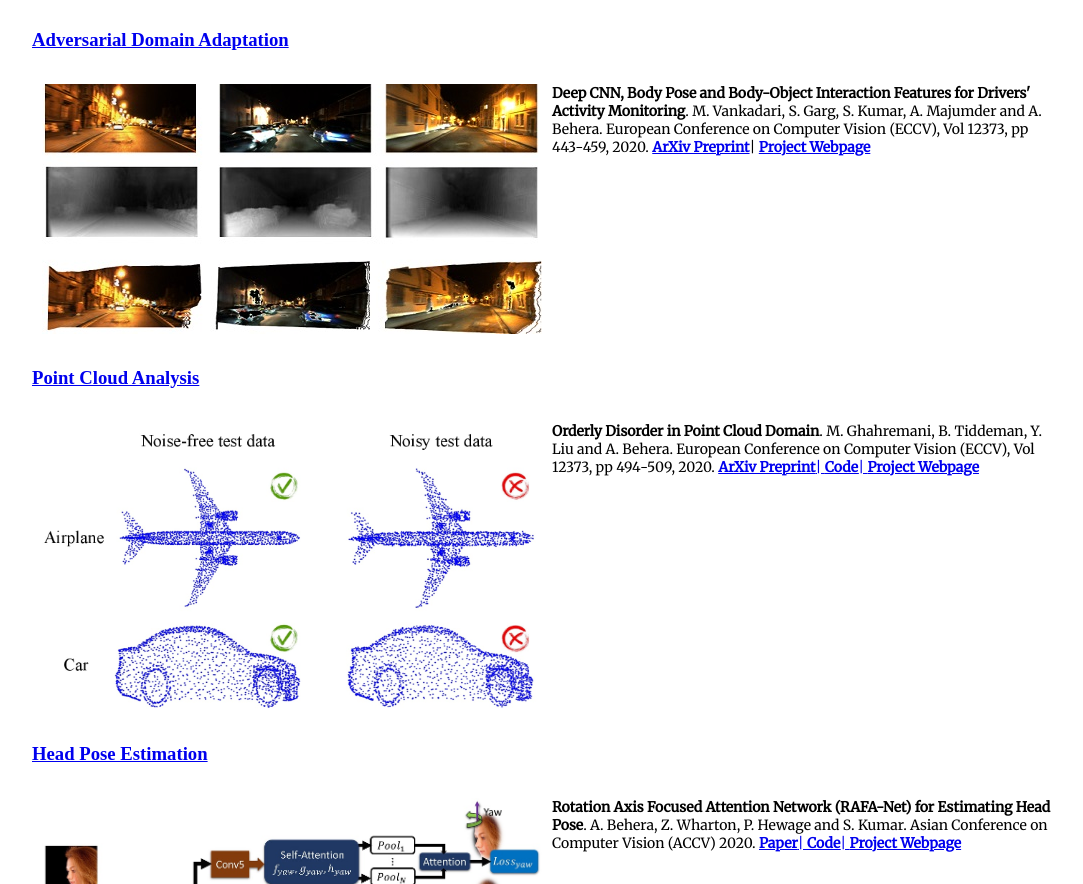
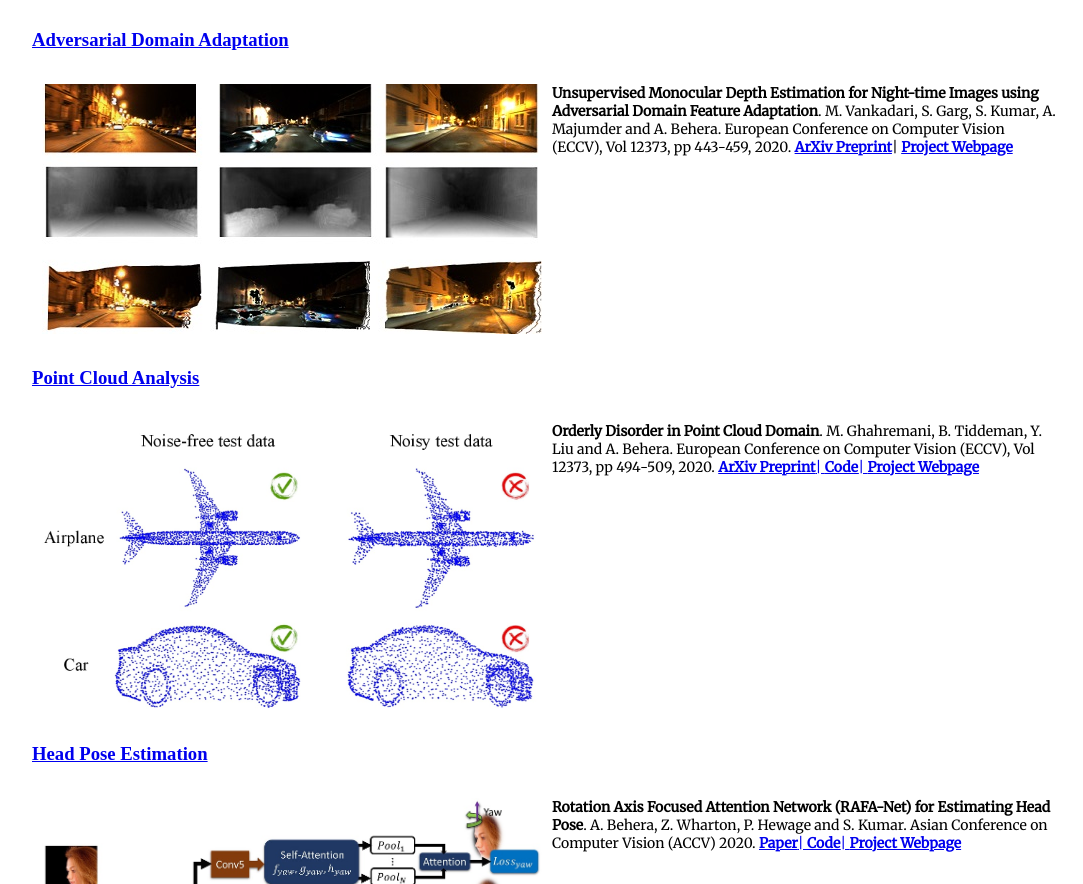
Before and after one commit to ArdhenduBehera/ArdhenduBehera.github.io, a plain HTML site: page index.html in a window 1280 px wide. Shown: the part 3101-3985 px from the top of the page, without its empty margins (96-1179 px from the left). Drawn offline with Linux system fonts and the light colour scheme.

Commit message:
Update index.html

```diff
--- a/index.html
+++ b/index.html
@@ -101,8 +101,8 @@ Pose and Fine-grained Gesture Recognition</b>. A. Behera, Z. Wharton, Y. Liu, M.
             </p>
 
             <h3> <a href="https://madhubabuv.github.io/">Adversarial Domain Adaptation</a></h3>
-        <p><a href="https://madhubabuv.github.io/"><img src="img/ECCV_intro_diag.jpg" width="500" align="left" hspace="10"></a> <b>Deep CNN, Body Pose and Body-Object
-            Interaction Features for Drivers' Activity Monitoring</b>. M. Vankadari, S. Garg, S. Kumar, A. Majumder and A. Behera.
+        <p><a href="https://madhubabuv.github.io/"><img src="img/ECCV_intro_diag.jpg" width="500" align="left" hspace="10"></a> <b>Unsupervised Monocular Depth Estimation for Night-time Images using
+            Adversarial Domain Feature Adaptation</b>. M. Vankadari, S. Garg, S. Kumar, A. Majumder and A. Behera.
            European Conference on Computer Vision (ECCV), Vol 12373, pp 443-459, 2020. <a href="https://arxiv.org/pdf/2010.01402"><b>ArXiv Preprint</b></a>|
             <a href="https://madhubabuv.github.io/"><b>Project Webpage</b></a>
             </p>
```
